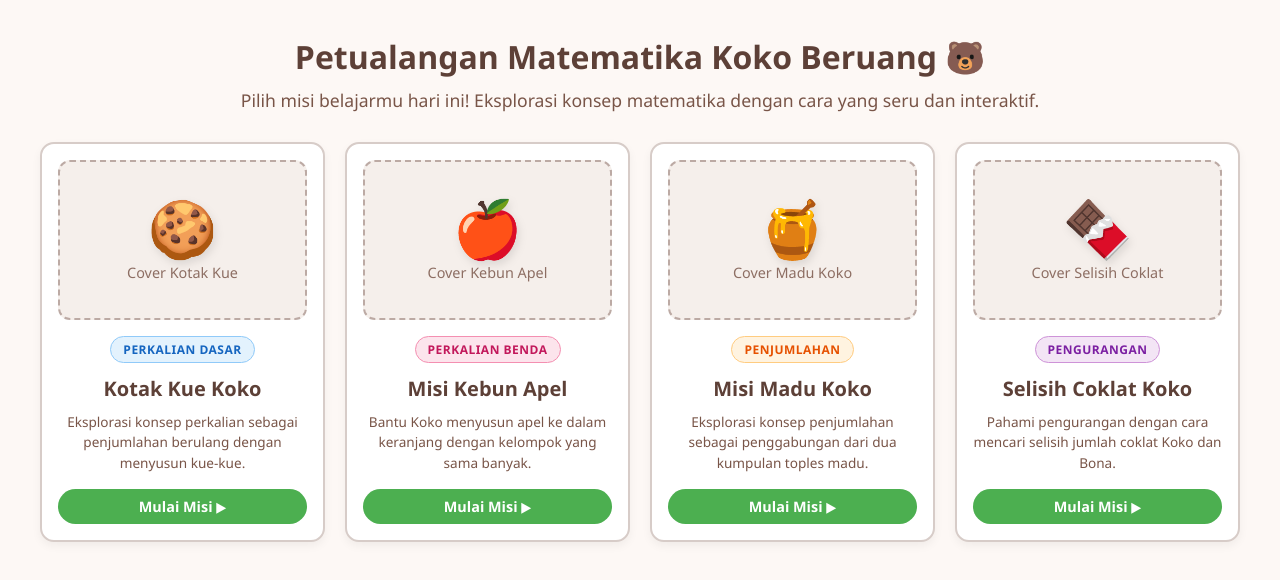
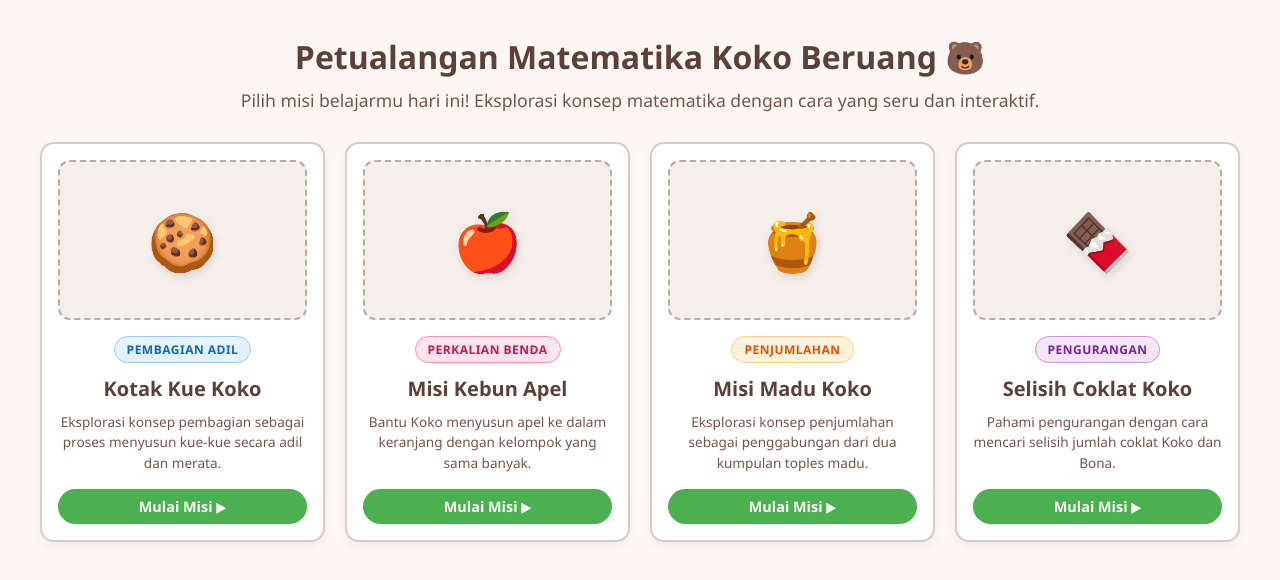
Before and after one commit to apusta1/koko, a plain HTML site: page index.html in a window 1280 px wide. Drawn offline with Linux system fonts and the light colour scheme.

Commit message:
Update and rename gemini-code-1794205231675.html to index.html

```diff
--- a/gemini-code-1794205231675.html
+++ b/index.html
@@ -193,11 +193,10 @@
         <div class="card">
             <div class="ph">
                 <b>🍪</b>
-                <span>Cover Kotak Kue</span>
             </div>
-            <span class="topic-badge" style="background:#e3f2fd; color:#1565c0; border-color:#90caf9;">Perkalian Dasar</span>
+            <span class="topic-badge" style="background:#e3f2fd; color:#1565c0; border-color:#90caf9;">Pembagian Adil</span>
             <h2>Kotak Kue Koko</h2>
-            <p>Eksplorasi konsep perkalian sebagai penjumlahan berulang dengan menyusun kue-kue.</p>
+            <p>Eksplorasi konsep pembagian sebagai proses menyusun kue-kue secara adil dan merata.</p>
             <div class="btn-start">Mulai Misi ▶</div>
         </div>
     </a>
@@ -207,7 +206,6 @@
         <div class="card">
             <div class="ph">
                 <b>🍎</b>
-                <span>Cover Kebun Apel</span>
             </div>
             <span class="topic-badge" style="background:#fce4ec; color:#c2185b; border-color:#f48fb1;">Perkalian Benda</span>
             <h2>Misi Kebun Apel</h2>
@@ -221,7 +219,6 @@
         <div class="card">
             <div class="ph">
                 <b>🍯</b>
-                <span>Cover Madu Koko</span>
             </div>
             <span class="topic-badge" style="background:#fff3e0; color:#e65100; border-color:#ffcc80;">Penjumlahan</span>
             <h2>Misi Madu Koko</h2>
@@ -235,7 +232,6 @@
         <div class="card">
             <div class="ph">
                 <b>🍫</b>
-                <span>Cover Selisih Coklat</span>
             </div>
             <span class="topic-badge" style="background:#f3e5f5; color:#7b1fa2; border-color:#ce93d8;">Pengurangan</span>
             <h2>Selisih Coklat Koko</h2>
```
